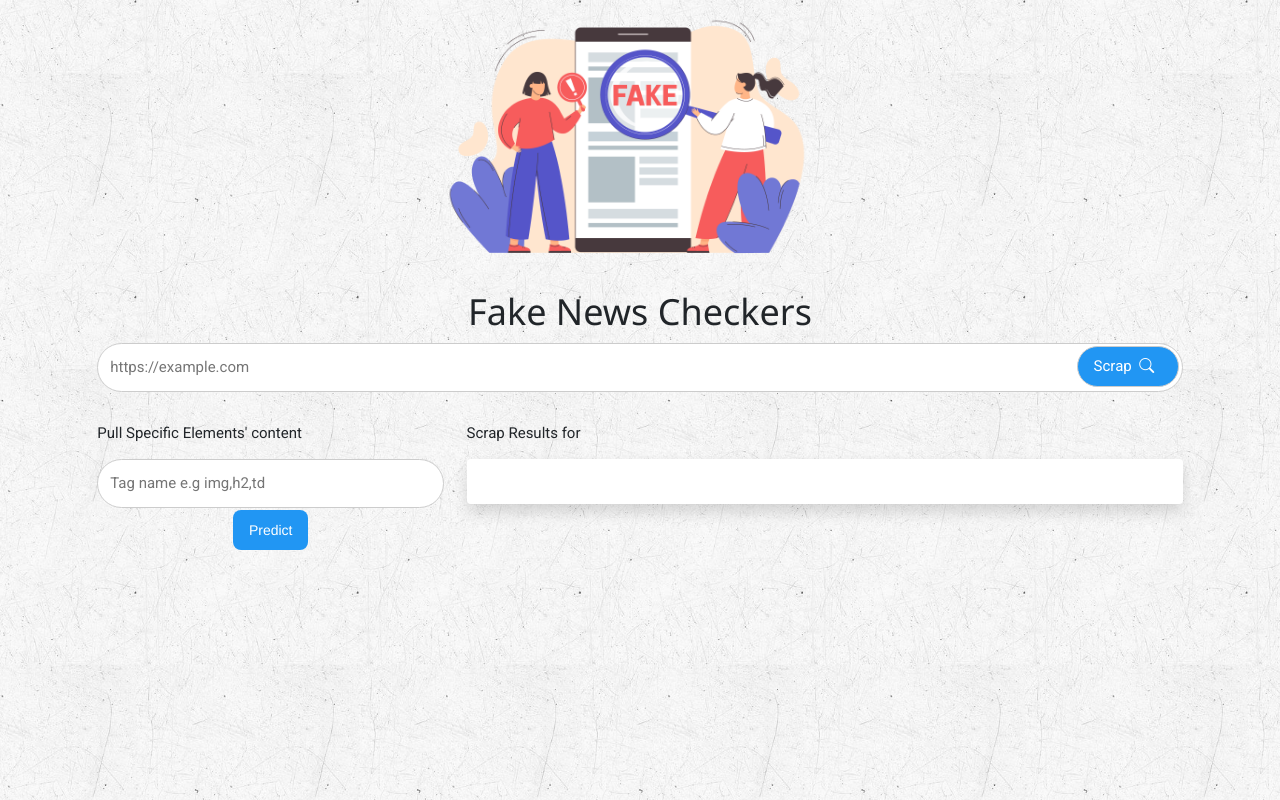
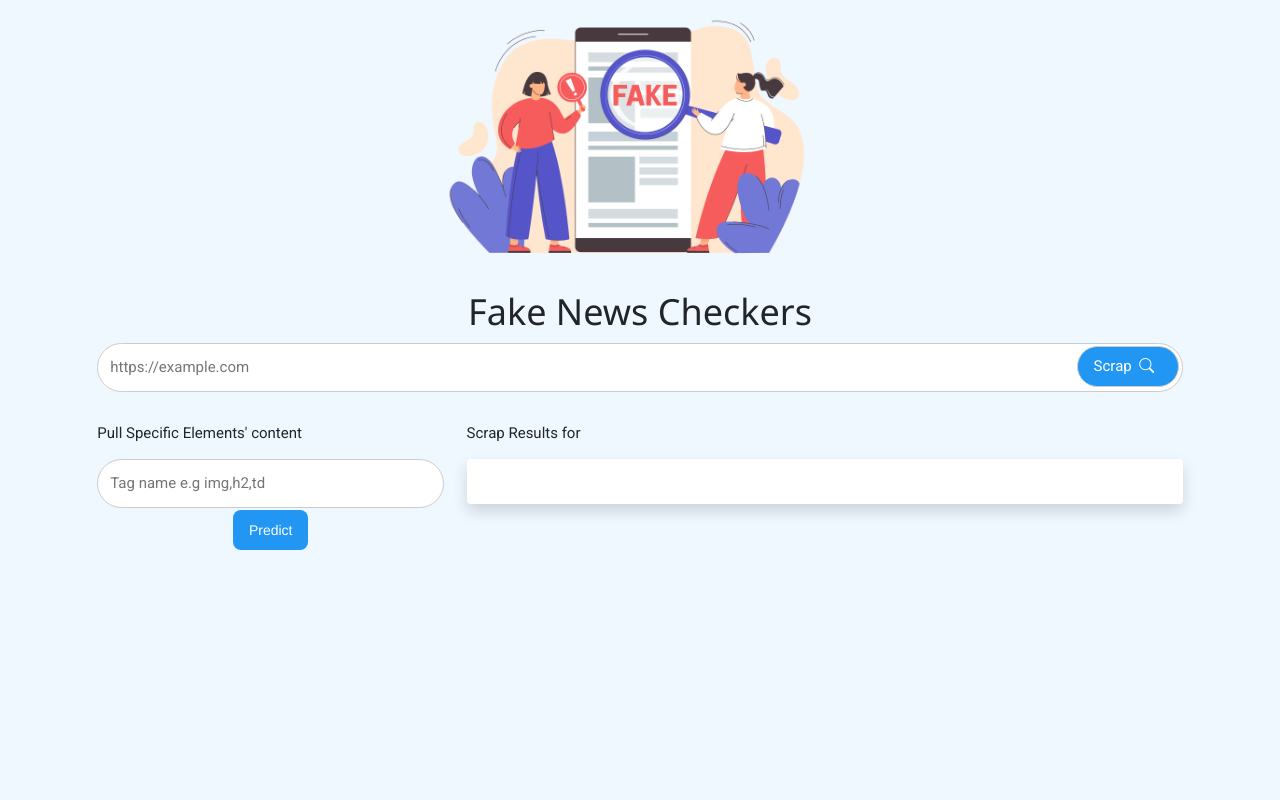
Before and after one commit to jaydeepxx/FakeNewsDetectionMiniProject, a Flask app: page /link in a window 1280 px wide. Run offline with Flask 3, Linux system fonts and the light colour scheme; parts of the project's set-up code (start-up, migrations or seed data) failed here and were passed over; some libraries are stand-ins or nearby versions.

Commit message:
added css

```diff
--- a/static/css/index.css
+++ b/static/css/index.css
@@ -5,8 +5,8 @@
 }
 
 body {
-
-    background-image: url(/static/images/bg.png);
+    background: aliceblue;
+    /* background-image: url(/static/images/bg.png); */
     width: 100%;
     height: 100vh;
     background-size: cover;
```
